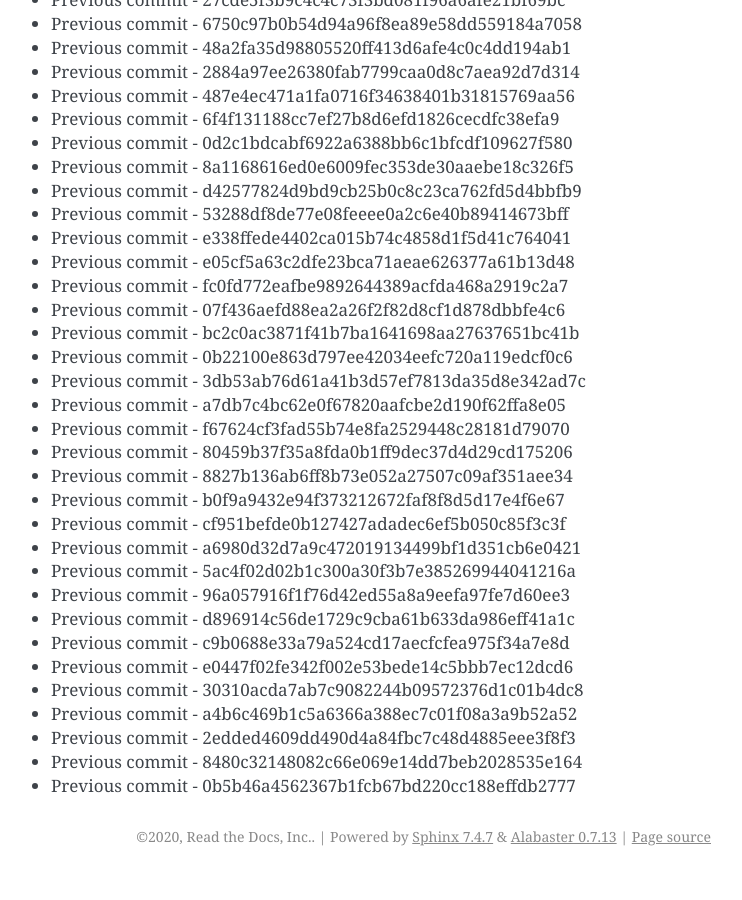
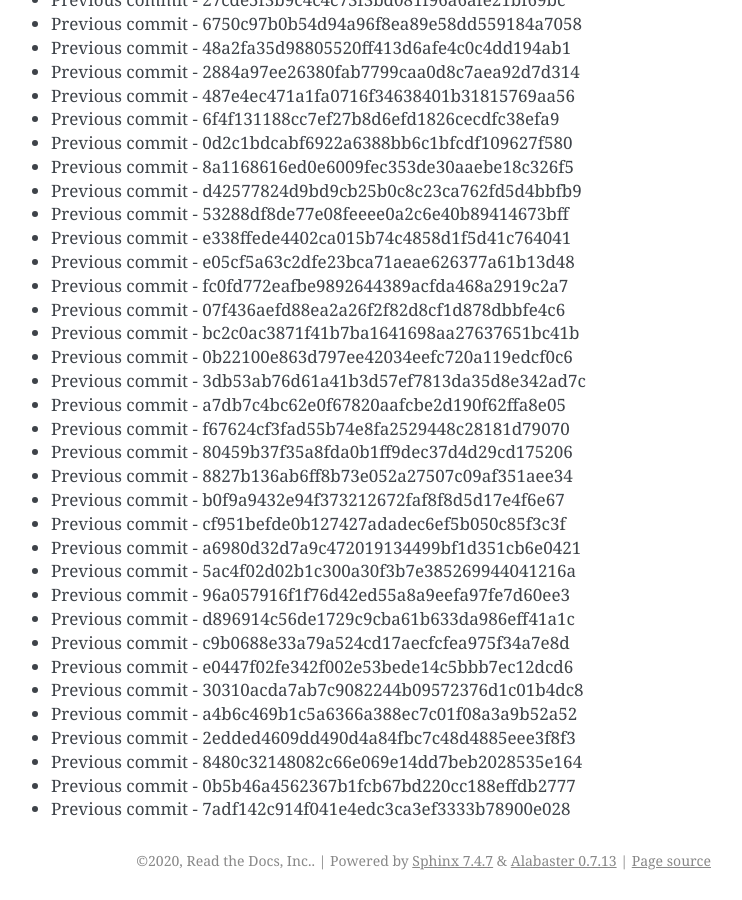
Before and after one commit to readthedocs/rtd-git-stresstest, a Sphinx documentation site: the page built from docs/updates.rst, in a window 1280 px wide and 900 px high, scrolled down 60195 px. Shown: the whole window, without its empty margins (399-1141 px from the left). Built offline with Sphinx 7.4.7, drawn with Linux system fonts in a browser that asks for light colours; before the commit the page ends 61071 px from its top, so only the background shows below that.

Commit message:
Generating commit from previous: 7adf142c914f041e4edc3ca3ef3333b78900e028

```diff
--- a/docs/updates.rst
+++ b/docs/updates.rst
@@ -2561,3 +2561,4 @@ It can be tested for any performance characteristics.
 * Previous commit - 2edded4609dd490d4a84fbc7c48d4885eee3f8f3
 * Previous commit - 8480c32148082c66e069e14dd7beb2028535e164
 * Previous commit - 0b5b46a4562367b1fcb67bd220cc188effdb2777
+* Previous commit - 7adf142c914f041e4edc3ca3ef3333b78900e028
```
